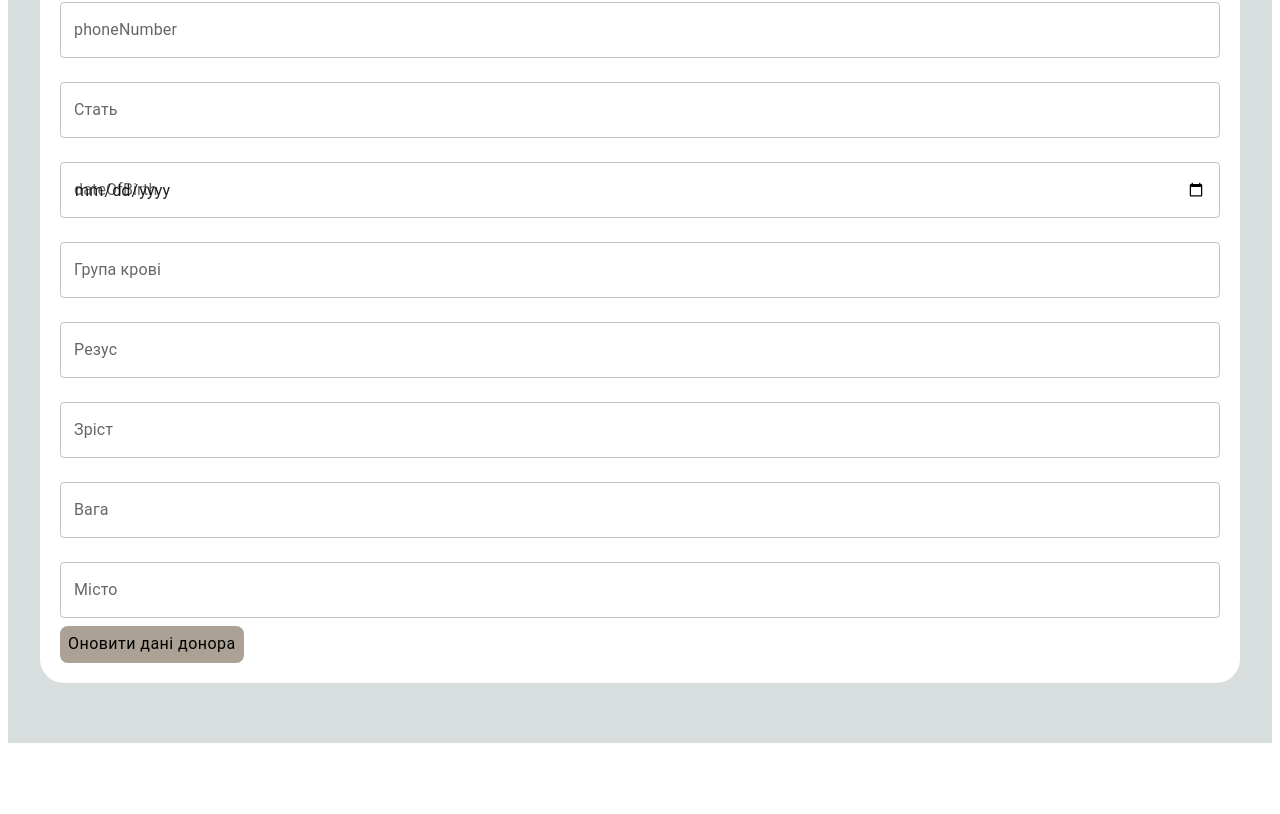
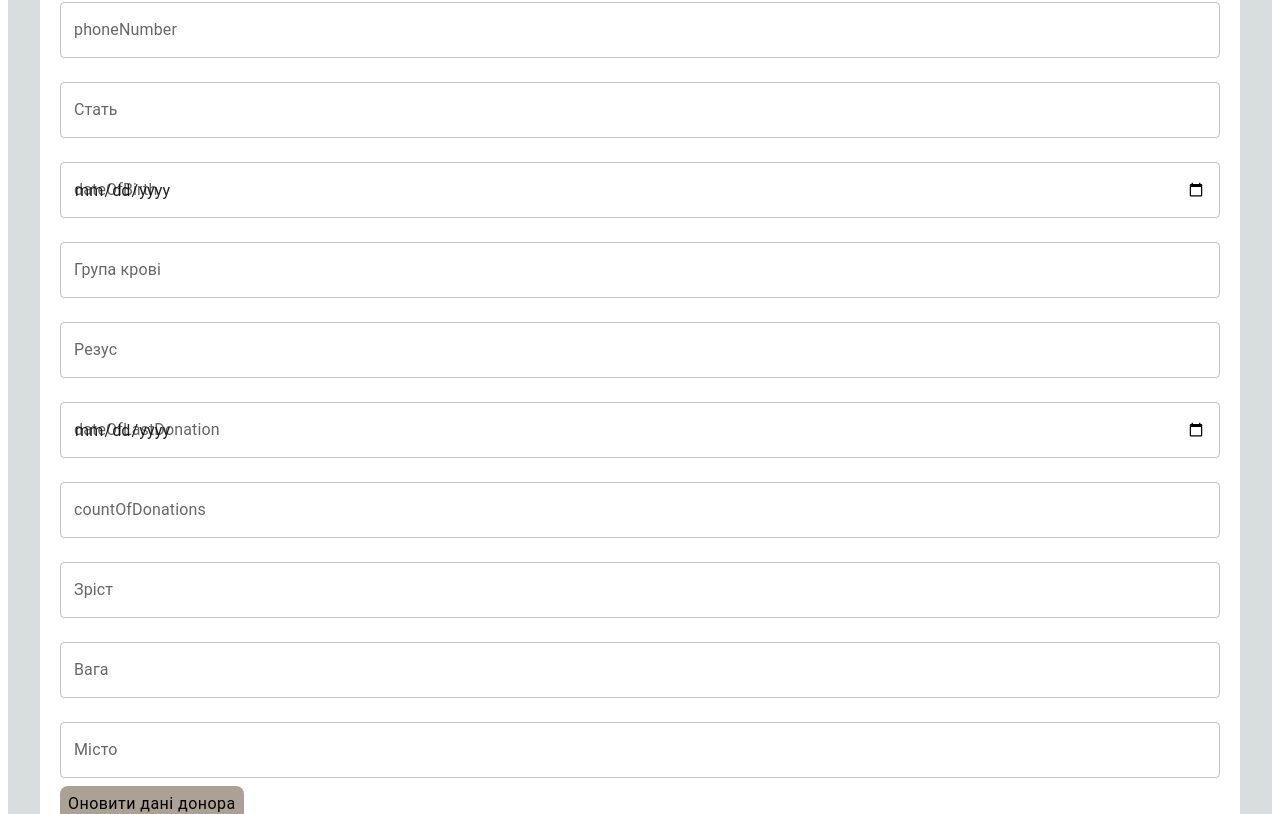
Before and after one commit to TamaraSolodun/donor-vn-telegram-bot, a React app in the folder admin/: page /donors-board/1 in a window 1280 px wide. Shown: the part 490-1304 px from the top of the page. Before the commit the page ends 1241 px from the top, so only its background shows below. Built offline with nearby package versions, Linux system fonts and the light colour scheme; no server answers; the HTML template or start-up script is replaced by a standard one.

Commit message:
added last donation and count of donations

```diff
--- a/admin/src/components/EnhancedTable.tsx
+++ b/admin/src/components/EnhancedTable.tsx
@@ -87,14 +87,14 @@ export const headCells: readonly HeadCell[] = [
     label: 'sex',
   },
   {
-    id: 'height',
-    numeric: true,
-    label: 'height',
+    id: 'dateOfLastDonation',
+    numeric: false,
+    label: 'dateOfLastDonation',
   },
   {
-    id: 'weight',
+    id: 'countOfDonations',
     numeric: true,
-    label: 'weight',
+    label: 'countOfDonations',
   },
   {
     id: 'bloodType',
@@ -105,6 +105,16 @@ export const headCells: readonly HeadCell[] = [
     id: 'rhesusFactor',
     numeric: false,
     label: 'rhesusFactor',
+  },
+  {
+    id: 'height',
+    numeric: true,
+    label: 'height',
+  },
+  {
+    id: 'weight',
+    numeric: true,
+    label: 'weight',
   },
   {
     id: 'city',
--- a/admin/src/interfaces/Donor.ts
+++ b/admin/src/interfaces/Donor.ts
@@ -13,6 +13,8 @@ export const donorSchema = z.object({
   bloodType: z.string().nullable(),
   rhesusFactor: z.string().nullable(),
   city: z.string().nullable(),
+  dateOfLastDonation: z.string().nullable(),
+  countOfDonations: z.number().nullable(),
 });
 
 export const donorListSchema = z.array(donorSchema);
--- a/admin/src/pages/DonorsBoard.tsx
+++ b/admin/src/pages/DonorsBoard.tsx
@@ -2,13 +2,13 @@ import { faPenToSquare } from '@fortawesome/free-solid-svg-icons/faPenToSquare';
 import { FontAwesomeIcon } from '@fortawesome/react-fontawesome';
 import Box from '@mui/material/Box';
 import Checkbox from '@mui/material/Checkbox';
-import Container from '@mui/material/Container';
 import Stack from '@mui/material/Stack';
 import Table from '@mui/material/Table';
 import TableBody from '@mui/material/TableBody';
 import TableCell from '@mui/material/TableCell';
 import TableContainer from '@mui/material/TableContainer';
 import TableRow from '@mui/material/TableRow';
+import Tooltip from '@mui/material/Tooltip';
 
 import AlertMessage from '../components/AlertMessage';
 import {
@@ -39,6 +39,15 @@ export default function DonorsBoard() {
     severity,
     closeAlert,
   } = useDonorsBoard();
+
+  const isDisabled = (dateOfLastDonation: string, countOfDonations: number) => {
+    if (!dateOfLastDonation) return false;
+    const lastDonationDate = new Date(dateOfLastDonation);
+    const currentDate = new Date();
+    const differenceInDays = (currentDate.getTime() - lastDonationDate.getTime()) / (1000 * 3600 * 24);
+    return differenceInDays < 60 || countOfDonations > 6;
+  };
+
   return (
     <StyledContainer maxWidth="lg">
       <Box sx={{ width: '100%' }}>
@@ -63,22 +72,34 @@ export default function DonorsBoard() {
                   visibleRows.map((donor, index) => {
                     const isItemSelected = isSelected(donor.userId);
                     const labelId = `enhanced-table-checkbox-${index}`;
+                    const disabled = isDisabled(donor.dateOfLastDonation, donor.countOfDonations);
 
                     return (
+                      <Tooltip
+                        title={
+                          disabled
+                            ? 'Donation can be only after 60 days and count of them not more than 6'
+                            : ''
+                        }
+                        placement="top"
+                        arrow
+                        key={donor.userId}
+                      >
                         <TableRow
-                        hover
-                        onClick={(event) => handleClick(event, donor.userId)}
+                          hover={!disabled}
+                          onClick={disabled ? undefined : (event) => handleClick(event, donor.userId)}
                           role="checkbox"
                           aria-checked={isItemSelected}
                           tabIndex={-1}
                           key={donor.userId}
                           selected={isItemSelected}
-                        sx={{ cursor: 'pointer' }}
+                          sx={{ cursor: disabled ? 'not-allowed' : 'pointer' }}
                         >
                           <TableCell padding="checkbox">
                             <Checkbox
                               color="primary"
                               checked={isItemSelected}
+                              disabled={disabled}
                               inputProps={{
                                 'aria-labelledby': labelId,
                               }}
@@ -95,20 +116,24 @@ export default function DonorsBoard() {
                           <TableCell align="left">{donor.firstName}</TableCell>
                           <TableCell align="left">{donor.surname}</TableCell>
                           <TableCell align="left">{donor.sex}</TableCell>
+                          <TableCell align="left">{donor.dateOfLastDonation}</TableCell>
+                          <TableCell align="left">{donor.countOfDonations}</TableCell>
+                          <TableCell align="left">{donor.bloodType}</TableCell>
+                          <TableCell align="left">{donor.rhesusFactor}</TableCell>
                           <TableCell align="left">{donor.height}</TableCell>
                           <TableCell align="left">{donor.weight}</TableCell>
-                        <TableCell align="left">{donor.bloodType}</TableCell>
-                        <TableCell align="left">{donor.rhesusFactor}</TableCell>
                           <TableCell align="left">{donor.city}</TableCell>
                           <TableCell align="left">
                             <button
-                            aria-label="Example"
+                              aria-label="Edit"
                               onClick={() => handleEdit(donor.userId)}
+                              disabled={false}
                             >
                               <FontAwesomeIcon icon={faPenToSquare} />
                             </button>
                           </TableCell>
                         </TableRow>
+                      </Tooltip>
                     );
                   })}
                 {emptyRows > 0 && (
--- a/admin/src/pages/UpdateDonor.tsx
+++ b/admin/src/pages/UpdateDonor.tsx
@@ -164,6 +164,32 @@ export default function UpdateDonor() {
                     type='text'
                 />
                 <TextField
+                    name="dateOfLastDonation"
+                    label={t('dateOfLastDonation')}
+                    value={donor?.dateOfLastDonation || ''}
+                    onChange={handleChange}
+                    fullWidth
+                    variant="outlined"
+                    margin="normal"
+                    InputProps={{
+                        readOnly: false,
+                    }}
+                    type='date'
+                />
+                <TextField
+                    name="countOfDonations"
+                    label={t('countOfDonations')}
+                    value={donor?.countOfDonations || ''}
+                    onChange={handleChange}
+                    fullWidth
+                    variant="outlined"
+                    margin="normal"
+                    InputProps={{
+                        readOnly: false,
+                    }}
+                    type='number'
+                />
+                <TextField
                     name="height"
                     label={t('height')}
                     value={donor?.height || ''}
```
Also changed, not shown: 2 other files (tests, documents, lock files or other folders). Lines whose indentation alone changed are shown as unchanged.
